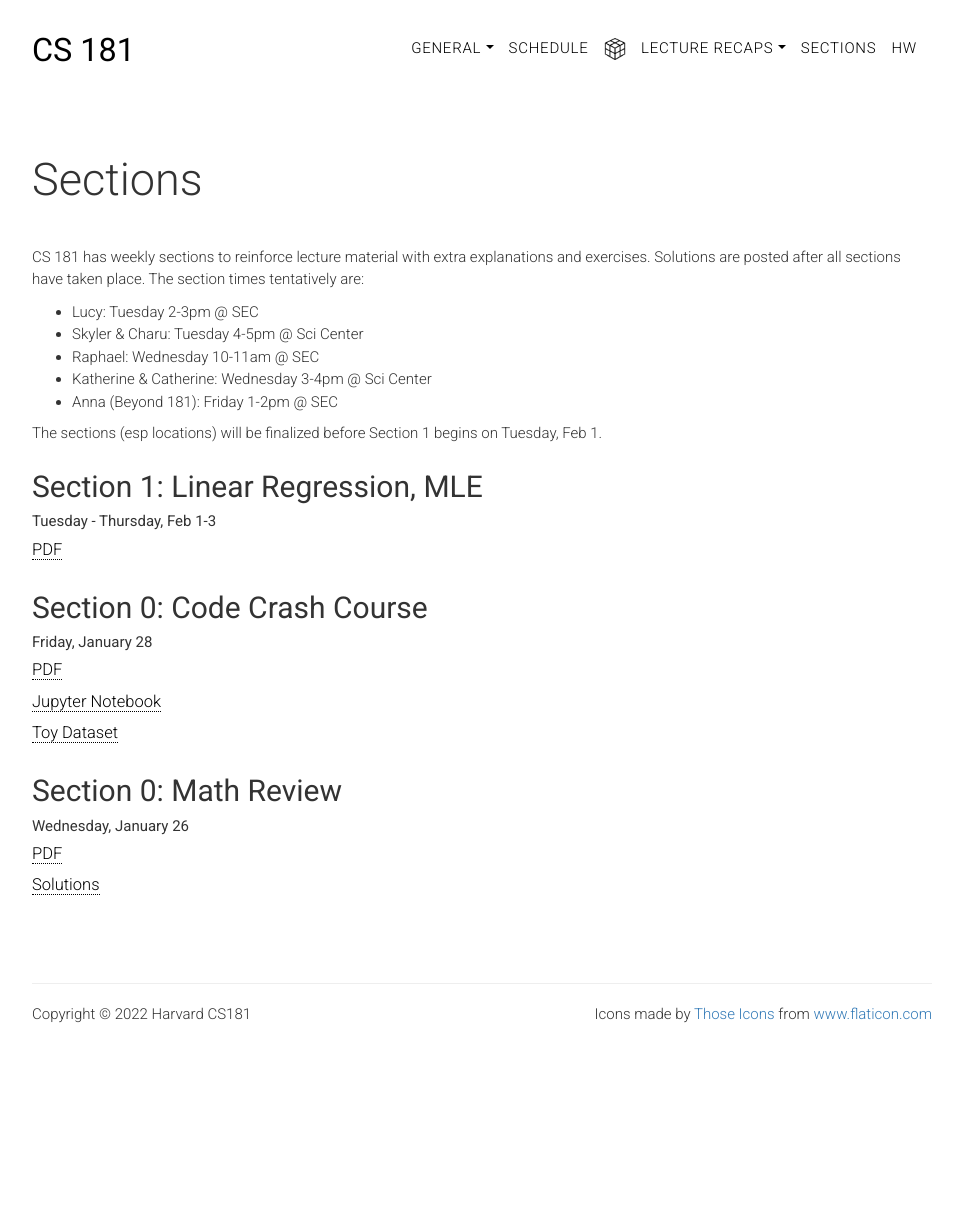
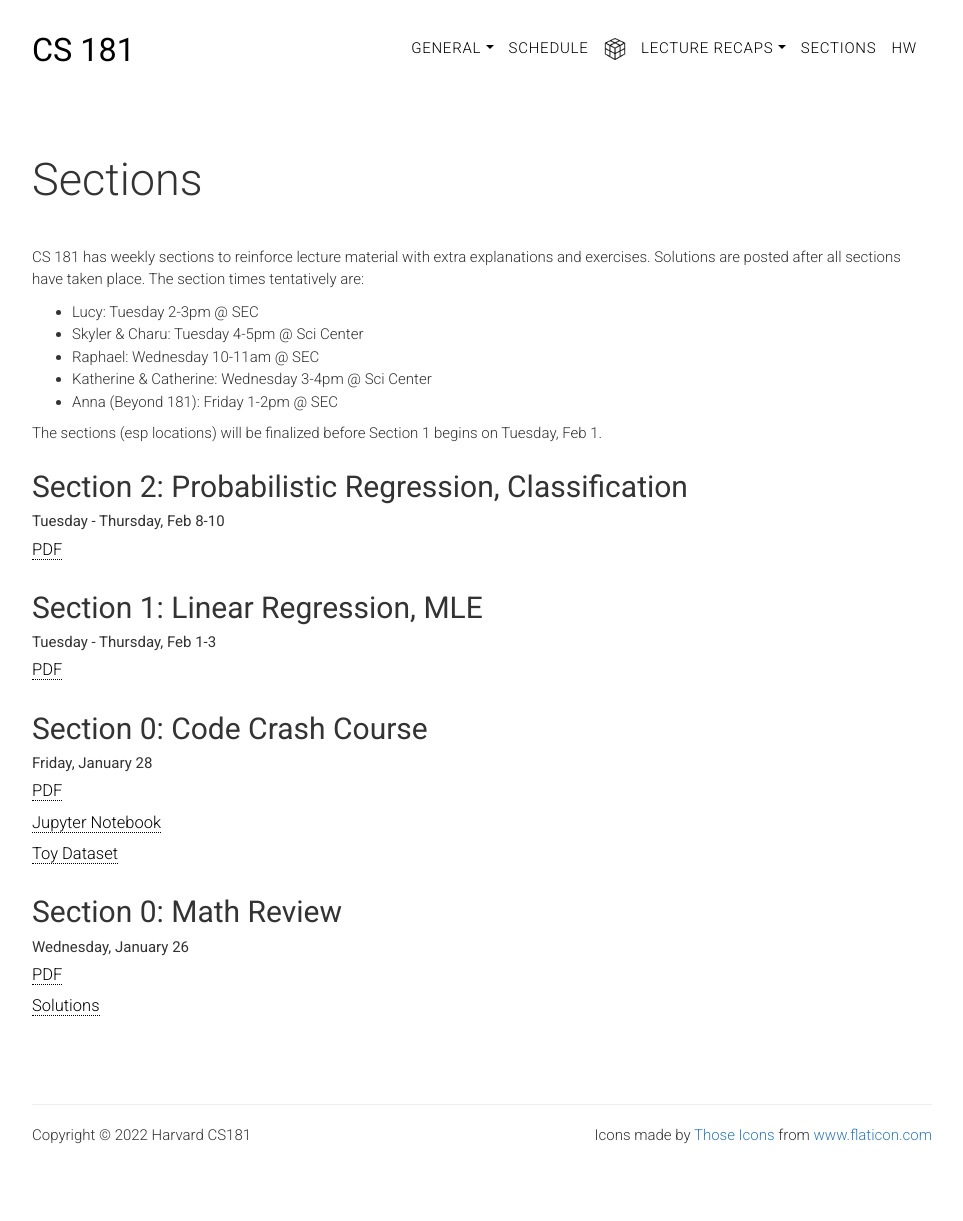
Before and after one commit to harvard-ml-courses/cs181-web, a Jekyll site: the page built from sections.html, in a window 1280 px wide. Shown: the whole page, without its empty margins (158-1121 px from the left). Built offline with Jekyll 4.4.1, drawn with Linux system fonts in a browser that asks for light colours; before the commit the page ends 1100 px from its top, so only the background shows below that.

Commit message:
Update sections.html

```diff
--- a/sections.html
+++ b/sections.html
@@ -34,6 +34,14 @@ weight: 0
             <li><a href="sections/sec01_soln.pdf" target="_blank">Solutions PDF</a></li>
         </ul> -->
 
+
+        <h2 class="title" id="sec2">Section 2: Probabilistic Regression, Classification</h2>
+        <p class="head-subtitle"> Tuesday - Thursday, Feb 8-10 </p>
+        <ul class="lists">
+            <li><a href="sections/sec02-prob_classification/02.pdf" target="_blank">PDF</a></li>
+            <!-- <li><a href="sections/sec02-prob_classification/02-soln.pdf" target="_blank">Solutions PDF</a></li> -->
+        </ul>
+
         <h2 class="title" id="sec1">Section 1: Linear Regression, MLE</h2>
         <p class="head-subtitle"> Tuesday - Thursday, Feb 1-3 </p>
         <ul class="lists">
```
